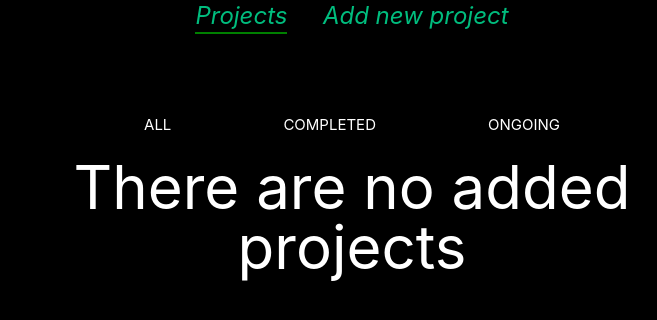
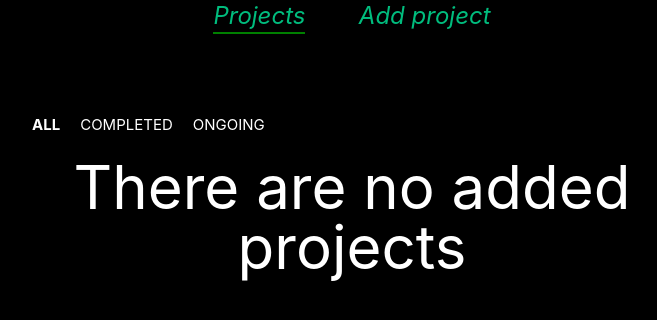
Before and after one commit to peterdevo/todo, a Vue app: page /projects in a window 1280 px wide. Shown: the top 320 px of the page, without its empty margins (288-945 px from the left). Built offline with nearby package versions, Linux system fonts and the light colour scheme.

Commit message:
working on todo

```diff
--- a/src/components/NavigationLinks.vue
+++ b/src/components/NavigationLinks.vue
@@ -1,7 +1,7 @@
 <template>
   <div class="nav italic text-2xl">
     <RouterLink to="/projects" active-class="isActive">Projects</RouterLink>
-    <RouterLink to="/newproject" active-class="isActive">Add new project</RouterLink>
+    <RouterLink to="/newproject" active-class="isActive">Add project</RouterLink>
   </div>
 </template>
 
--- a/src/components/Project.vue
+++ b/src/components/Project.vue
@@ -18,7 +18,7 @@ export default {
         ProjectForm,
         { ...this.projectObj },
         {
-          label: 'update',
+          label: 'Update',
           callback: (project) => {
             this.projectStore.updateProject(project)
             this.modalStore.closeModal()
--- a/src/components/ProjectForm.vue
+++ b/src/components/ProjectForm.vue
@@ -1,7 +1,7 @@
 <script>
 import { useModalStore } from '../stores/ModalStore'
 export default {
-  props: ['data', 'isAdded'],
+  props: ['data'],
   emits: ['update:project'],
   data: () => {
     return {
--- a/src/stores/ProjectStore.js
+++ b/src/stores/ProjectStore.js
@@ -4,14 +4,12 @@ export const useProjectStore = defineStore('projectStore', {
   state: () => {
     return {
       projects: [],
-      isAdded: false,
       isProjectDelete: false,
       toasterStore: useToastStore()
     }
   },
   getters: {
     projectObjs: (state) => state.projects,
-    isProjectAdded: (state) => state.isAdded,
     isAnyProject: (state) => state.projects.length > 0
   },
   actions: {
--- a/src/views/Projects.vue
+++ b/src/views/Projects.vue
@@ -1,25 +1,41 @@
 <script>
 import { useProjectStore } from '../stores/ProjectStore'
 import Project from '../components/Project.vue'
+import { storeToRefs } from 'pinia'
 export default {
   data() {
     return {
       projectStore: useProjectStore(),
-      copiedProject: {}
+      copiedProject: {},
+      activeLink: '',
+      storeRef: storeToRefs(useProjectStore())
     }
   },
   mounted() {
     this.copiedProject = this.projectStore.projectObjs
+    this.activeLink = 'none'
   },
+
   methods: {
     filterProjects(state) {
       if (state === 'completed') {
         this.copiedProject = this.projectStore.projectObjs.filter((p) => p.isCompleted)
+        this.activeLink = 'completed'
       } else if (state === 'ongoing') {
         this.copiedProject = this.projectStore.projectObjs.filter((p) => !p.isCompleted)
+        this.activeLink = 'ongoing'
       } else {
         this.copiedProject = this.projectStore.projectObjs
+        this.activeLink = 'none'
       }
+    }
+  },
+  watch: {
+    'storeRef.projects': {
+      handler() {
+        this.filterProjects(this.activeLink)
+      },
+      deep: true
     }
   },
 
@@ -30,10 +46,25 @@ export default {
 </script>
 
 <template>
-  <div class="flex justify-evenly mb-5">
-    <span @click="filterProjects('none')" class="cursor-pointer">ALL</span>
-    <span @click="filterProjects('completed')" class="cursor-pointer">COMPLETED</span>
-    <span @click="filterProjects('ongoing')" class="cursor-pointer">ONGOING</span>
+  <div class="flex gap-5 mb-5">
+    <span
+      :class="activeLink === 'none' ? 'text-1xl font-bold drop-shadow' : ''"
+      @click="filterProjects('none')"
+      class="cursor-pointer"
+      >ALL</span
+    >
+    <span
+      :class="activeLink === 'completed' ? 'text-1xl font-bold drop-shadow' : ''"
+      @click="filterProjects('completed')"
+      class="cursor-pointer"
+      >COMPLETED</span
+    >
+    <span
+      :class="activeLink === 'ongoing' ? 'text-1xl font-bold drop-shadow' : ''"
+      @click="filterProjects('ongoing')"
+      class="cursor-pointer"
+      >ONGOING</span
+    >
   </div>
   <div v-if="projectStore.isAnyProject" v-for="item of copiedProject">
     <Project :projectObj="item" :key="item.id" />
```
